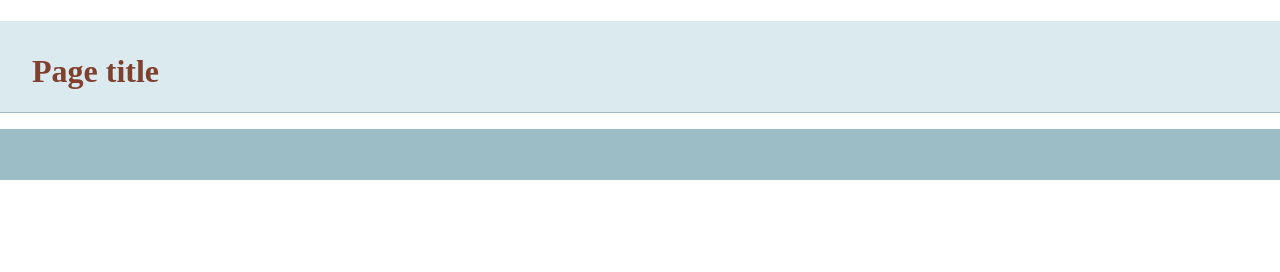
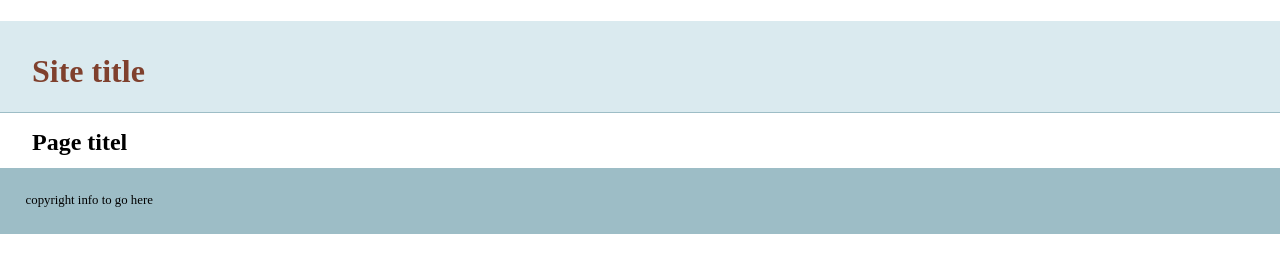
Before and after one commit to cliffjpm/git-basics, a plain HTML site: page git-basics/index.html in a window 1280 px wide. Drawn offline with nearby package versions, Linux system fonts and the light colour scheme.

Commit message:
Added more info to template

```diff
--- a/git-basics/index.html
+++ b/git-basics/index.html
@@ -14,13 +14,14 @@
     </head>
     <body>
     <header>
-	<h1>Page title</h1>
+	<h1>Site title</h1>
     </header>
     <nav id="pageNav">
     </nav>
     <main>
+    <h2>Page titel</h2>
     </main>
-    <footer>
+    <footer>copyright info to go here
     </footer>
         <script>
 //use the modernizr load to load up external scripts. This will load the scripts asynchronously, but the order listed matters. Although it will load all scripts in parallel, it will execute them in the order listed
```
